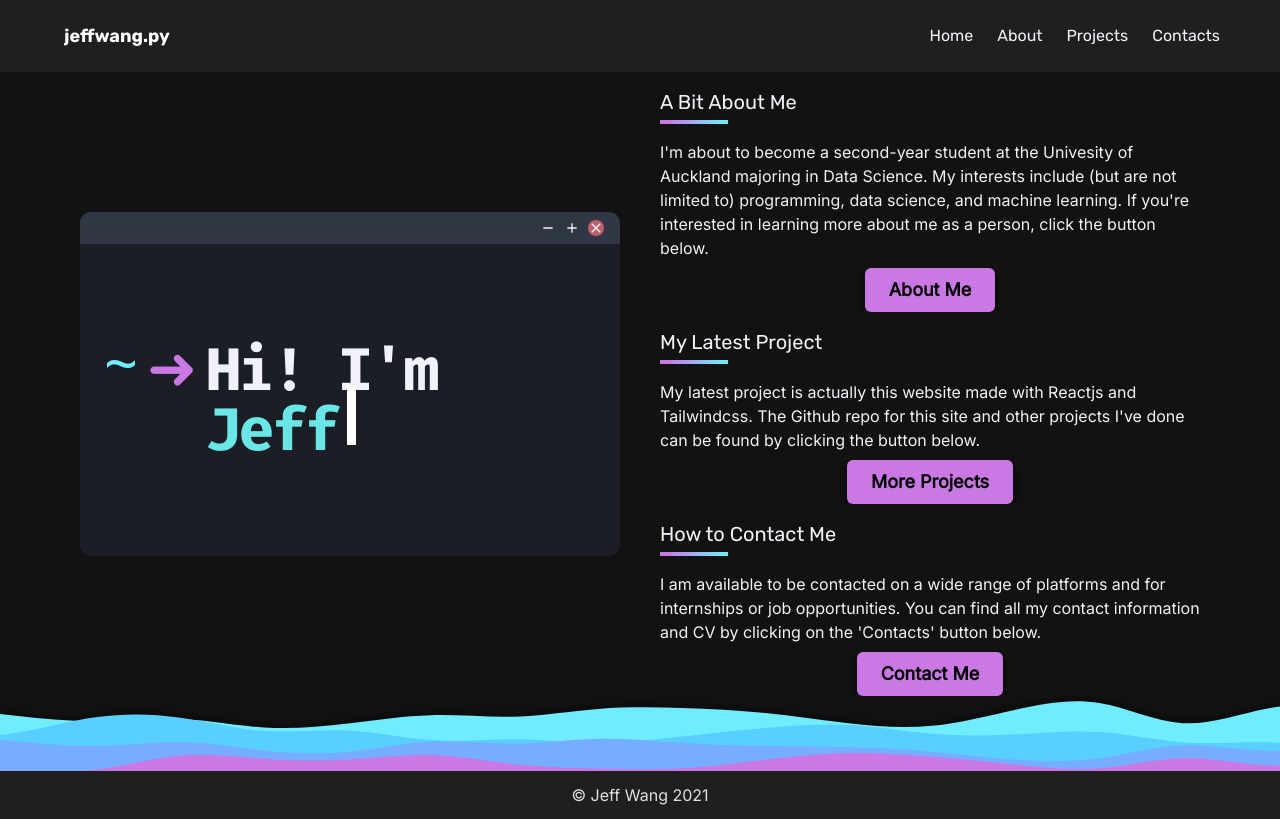
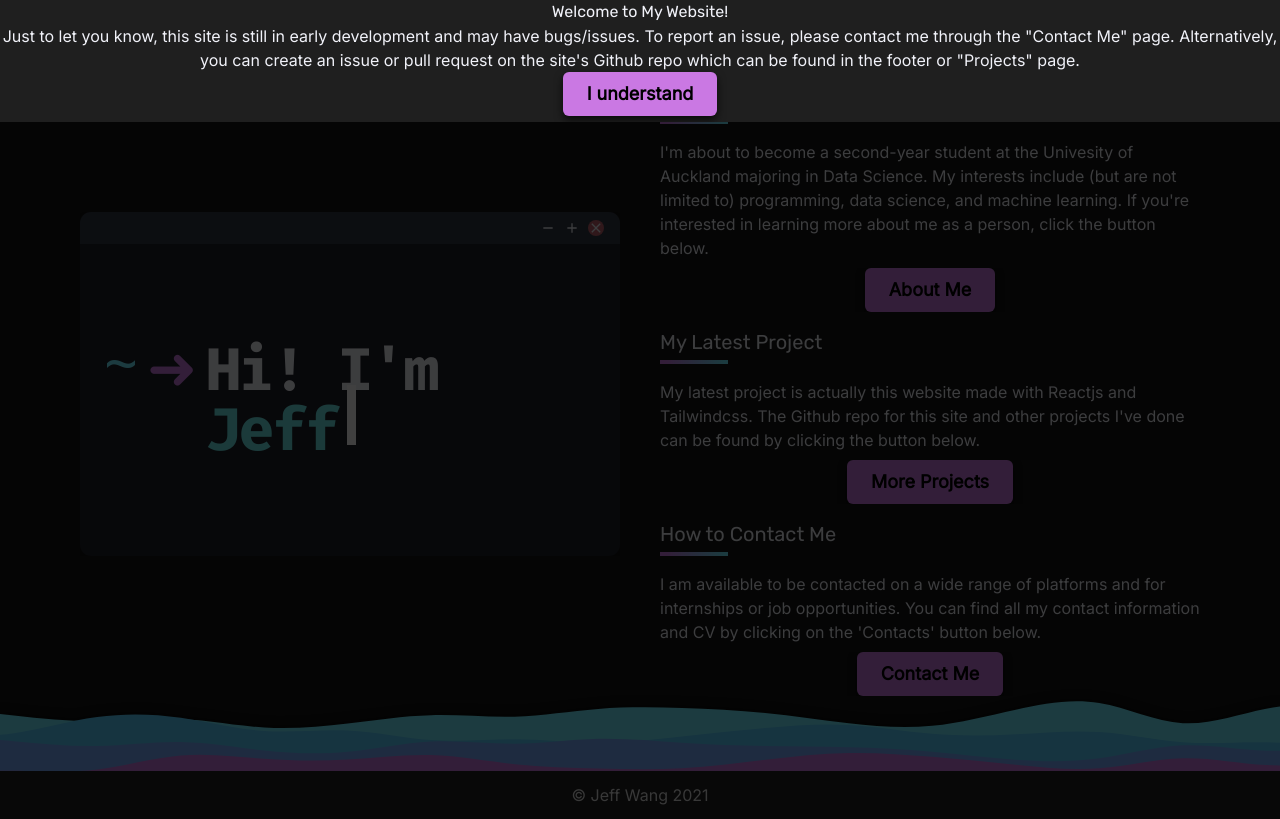
Before and after one commit to Zenoix/Personal-Website, a React (Create React App) app: page / in a window 1280 px wide. Built offline with nearby package versions, Linux system fonts and the light colour scheme.

Commit message:
Idk what I did lol

```diff
--- a/src/components/Button.jsx
+++ b/src/components/Button.jsx
@@ -1,5 +1,6 @@
 import { NavLink } from "react-router-dom";
 import PropTypes from "prop-types";
+import "../styles/Button.css"
 
 const Button = ({ buttonName, page }) => {
   return (
@@ -12,8 +13,7 @@ const Button = ({ buttonName, page }) => {
 };
 
 Button.defaultProps = {
-  buttonName: "Unavailable",
-  page: "404",
+  buttonName: "Unavailable"
 };
 
 Button.propTypes = {
--- a/src/components/Home.jsx
+++ b/src/components/Home.jsx
@@ -1,6 +1,5 @@
 import Terminal from "./Terminal";
 import LandingCards from "./LandingCards";
-import "../styles/Home.css"
 
 const Home = () => {
   const aboutContent =
--- a/src/components/LandingCards.jsx
+++ b/src/components/LandingCards.jsx
@@ -1,5 +1,6 @@
 import PropTypes from "prop-types";
 import Button from "./Button";
+import "../styles/LandingCards.css"
 
 const LandingCards = ({ heading, content, buttonName, page }) => {
   return (
--- a/src/components/Terminal.jsx
+++ b/src/components/Terminal.jsx
@@ -5,7 +5,7 @@ import "../styles/Terminal.css"
 
 const Terminal = () => {
   return (
-    <div className='terminal-container filter drop-shadow-lg mx-6 my-6 sm:mx-12 sm:my-8 md:mx-16 lg:m-0 overflox-hidden'>
+    <div className='terminal-container filter drop-shadow-lg mx-6 my-6 sm:mx-12 sm:my-8 md:mx-16 lg:m-0 overflow-hidden z-2'>
       <div className='term-handle flex justify-end p-2'>
         <Minus className='term-button mx-1' id='term-min' />
         <Add className='term-button mx-1' id='term-max' />
--- a/src/components/WelcomePrompt.jsx
+++ b/src/components/WelcomePrompt.jsx
@@ -1,10 +1,15 @@
 import "../styles/WelcomePrompt.css";
+import Button from "./Button";
 
 const WelcomePrompt = () => {
   return (
-    <div className="relative h-full w-full z-50">
-      <div className='welcome-prompt h-full w-full absolute'></div>
-    </div>
+      <div className='welcome-prompt-container h-full w-full absolute z-50'>
+        <div className="welcome-prompt text-center">
+            <h1>Welcome to My Website!</h1>
+            <p>Just to let you know, this site is still in early development and may have bugs/issues. To report an issue, please contact me through the "Contact Me" page. Alternatively, you can create an issue or pull request on the site's Github repo which can be found in the footer or "Projects" page.</p>
+            <Button buttonName="I understand" page="" />
+        </div>
+      </div>
   );
 };
 
--- a/src/styles/App.css
+++ b/src/styles/App.css
@@ -24,6 +24,7 @@
 body {
   background-color: var(--main-bg-color);
   color: var(--main-text-color);
+  position: relative;
 }
 
 nav,
--- /dev/null
+++ b/src/styles/Button.css
@@ -0,0 +1,14 @@
+/*
+* === Buttons ===
+*/
+
+.button {
+  width: fit-content;
+  border-radius: 6px;
+  filter: drop-shadow(0px 4px 4px rgba(0, 0, 0, 0.7));
+  color: black;
+}
+
+.button-text {
+  font-family: "Inter", sans-serif;
+}
--- a/src/styles/Footer.css
+++ b/src/styles/Footer.css
@@ -4,6 +4,7 @@
 
 footer {
   filter: drop-shadow(0px -2px 4px rgba(0, 0, 0, 0.5));
+  font-family: "Inter", sans-serif;
 }
 
 .footer-bar {
--- a/src/styles/Home.css
+++ b/src/styles/LandingCards.css
@@ -13,19 +13,3 @@
 .landing-card:last-child {
   margin-bottom: 0;
 }
-
-/*
-* - Buttons -
-*/
-
-.button {
-  width: fit-content;
-  border-radius: 6px;
-  filter: drop-shadow(0px 4px 4px rgba(0, 0, 0, 0.7));
-  color: black;
-}
-
-footer,
-.button-text {
-  font-family: "Inter", sans-serif;
-}
--- a/src/styles/WelcomePrompt.css
+++ b/src/styles/WelcomePrompt.css
@@ -2,6 +2,11 @@
 * === Welcome Prompt ===
 */
 
-.welcome-prompt{
+.welcome-prompt-container{
     background-color: rgba(0, 0, 0, 0.75);
   }
+
+.welcome-prompt{
+    background-color: var(--secondary-bg-color);
+    color: var(--main-text-color)
+}
```
